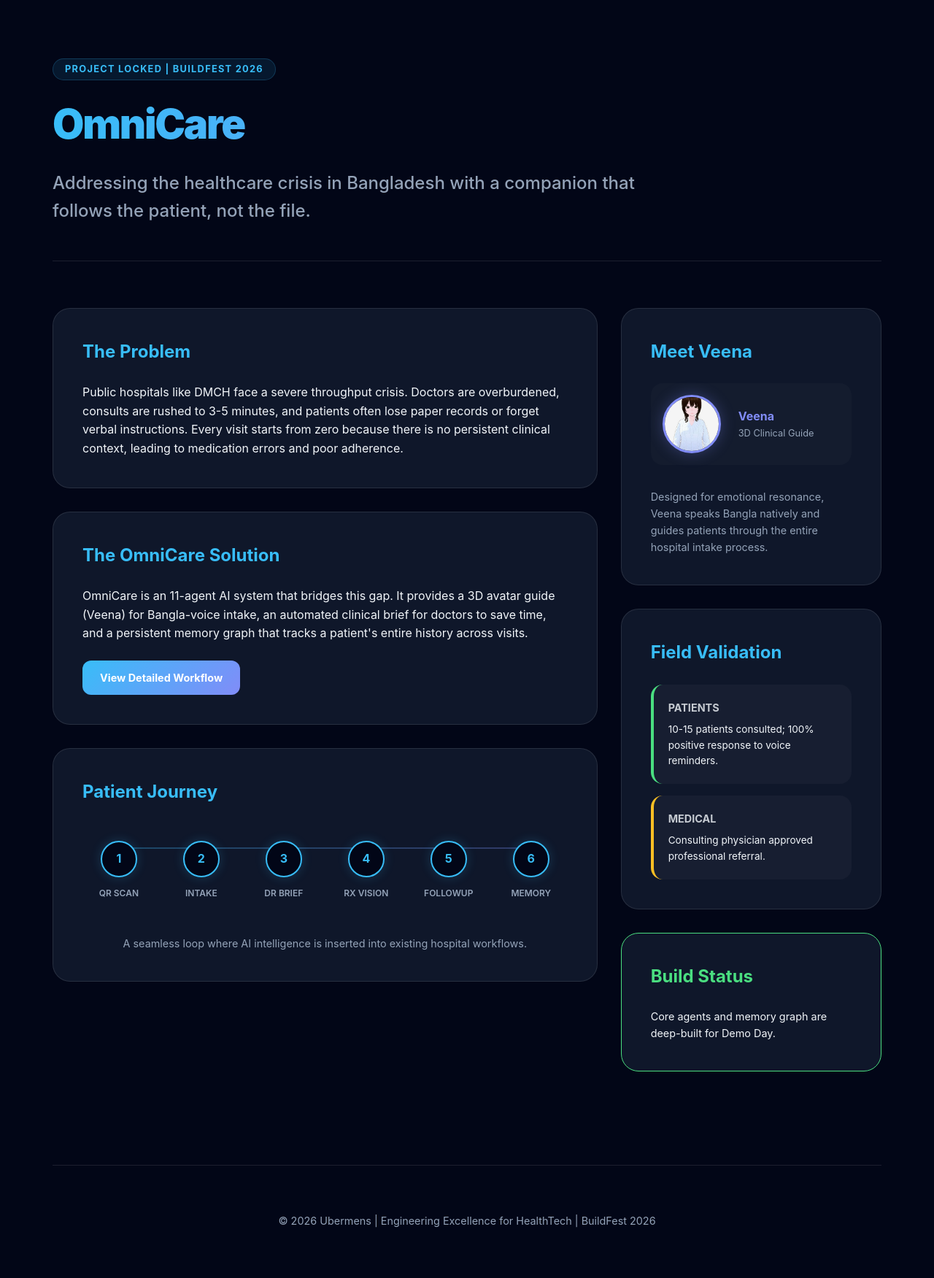
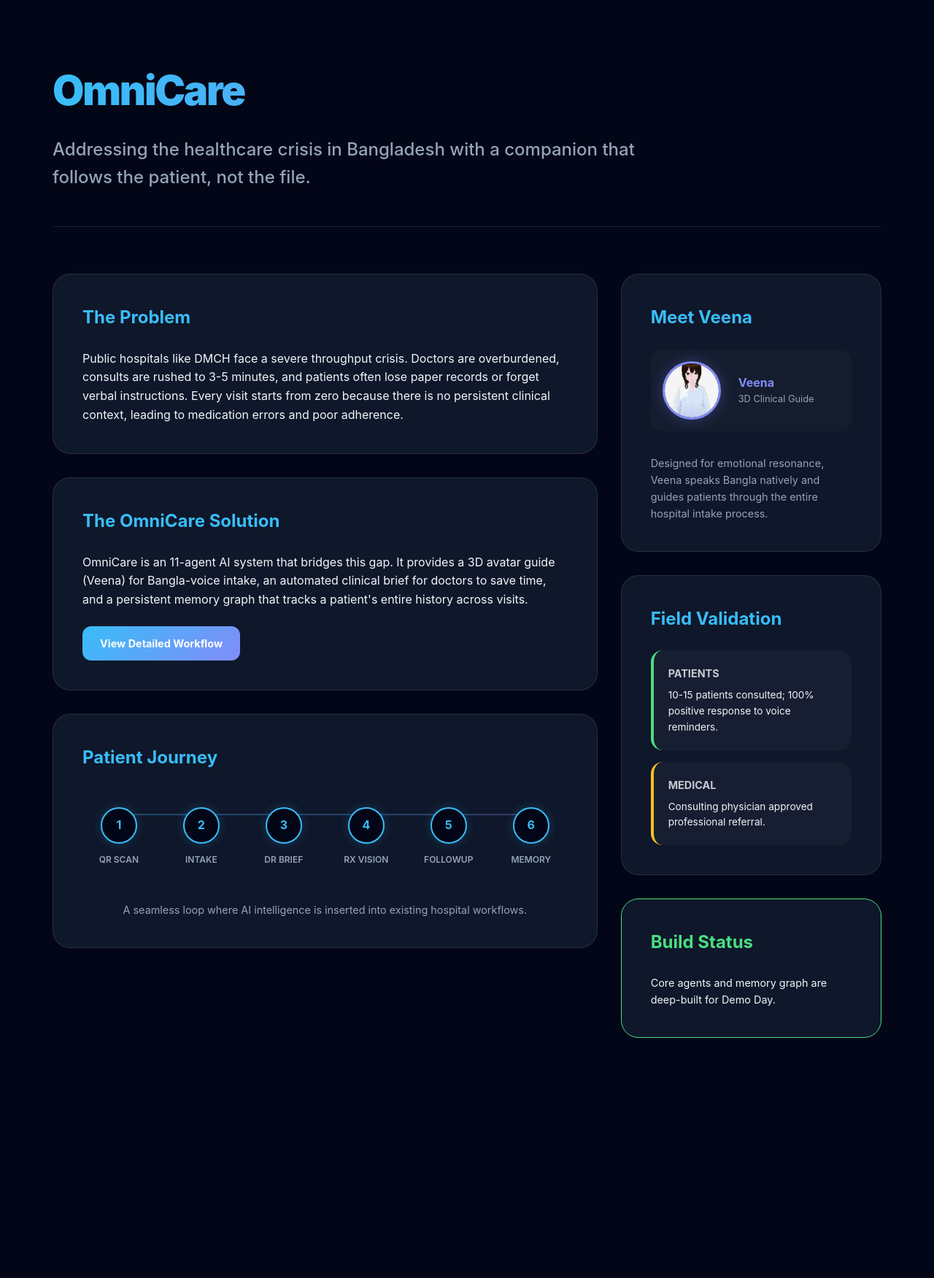
Before and after one commit to KaijokuOni/Infinity-x-demo, a website: page lock.html in a window 1280 px wide. Shown: the whole page at 73% size. After the commit the page ends 1486 px from the top, so only its background shows below. Drawn offline with Linux system fonts and the light colour scheme.

Commit message:
style: remove status tag and footer

```diff
--- a/lock.html
+++ b/lock.html
@@ -316,7 +316,6 @@
 <body>
     <div class="container">
         <header>
-            <div class="status-tag">Project Locked | BuildFest 2026</div>
             <h1>OmniCare</h1>
             <p class="lead">Addressing the healthcare crisis in Bangladesh with a companion that follows the patient, not the file.</p>
         </header>
@@ -423,9 +422,6 @@
             </div>
         </div>
 
-        <footer>
-            &copy; 2026 Ubermens | Engineering Excellence for HealthTech | BuildFest 2026
-        </footer>
     </div>
 </body>
 </html>
```
